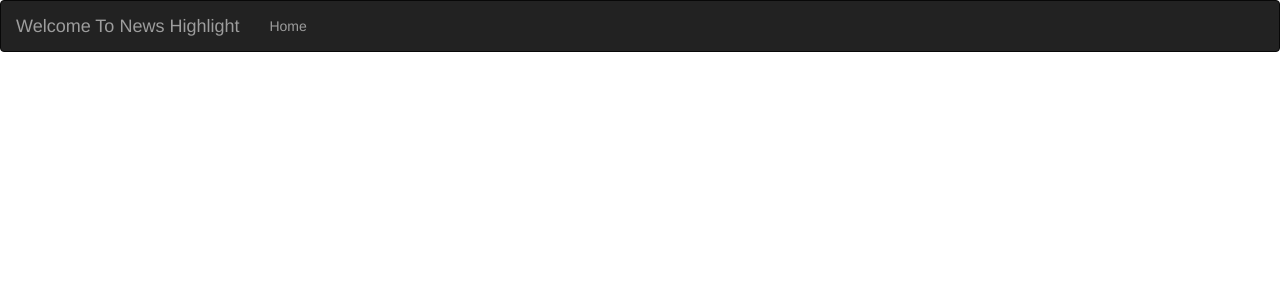
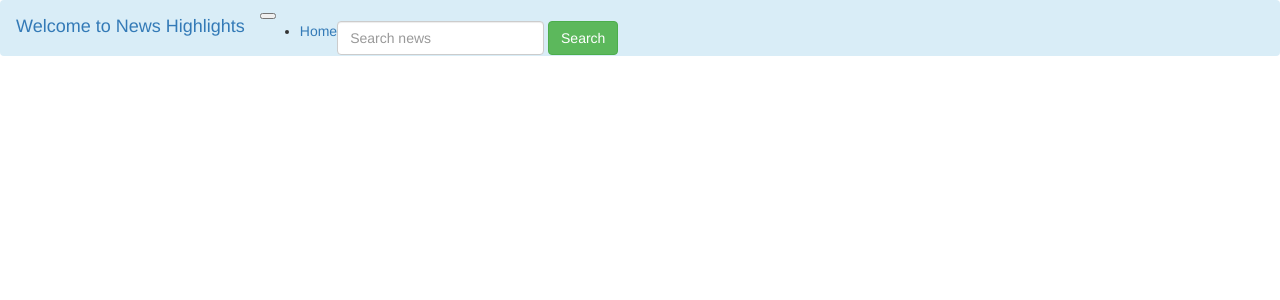
Before and after one commit to costamay/News-Highlight, a Flask app: template app/templates/base.html in a window 1280 px wide. Shown: the top 300 px of the page. Run offline with Flask 2, Linux system fonts and the light colour scheme; the template is opened without the code that fills it, so the values that code supplies are empty; some libraries are stand-ins or nearby versions.

Commit message:
Change the color of the navbar from dark to blue

```diff
--- a/app/templates/navbar.html
+++ b/app/templates/navbar.html
@@ -1,18 +1,19 @@
 
-<div class="navbar navbar-inverse bg-dark " role="navigation">
-    <div class="container-fluid">
-        <div class="navbar-header">
-            <button type="button" class="navbar-toggle" data-toggle="collapse" data-target=".navbar-collapse">
-                <span class="sr-only">Toggle navigation</span>
-                <span class="icon-bar"></span>
-                <span class="icon-bar"></span>
-                <span class="icon-bar"></span>
-            </button>
-            <a class="navbar-brand" href="/"> Welcome To News Highlight </a>
-        </div>
-        <div class="navbar-collapse collapse">
-            <ul class="nav navbar-nav">
-                <li><a href="/">Home</a></li>
-        </div>
-    </div>
-</div>
+<nav class="navbar navbar-expand-lg navbar-dark bg-info">
+  <a class="navbar-brand" href="/">Welcome to News Highlights</a>
+  <button class="navbar-toggler" type="button" data-toggle="collapse" data-target="#navbarSupportedContent" aria-controls="navbarSupportedContent" aria-expanded="false" aria-label="Toggle navigation">
+    <span class="navbar-toggler-icon"></span>
+  </button>
+
+  <div class="collapse navbar-collapse" id="navbarSupportedContent">
+    <ul class="navbar-nav mr-auto">
+      <li class="nav-item active">
+        <a class="nav-link" href="/">Home <span class="sr-only">(current)</span></a>
+      </li>
+    </ul>
+    <form class="form-inline my-2 my-lg-0">
+      <input class="form-control mr-sm-2" type="search" name ="news_query" placeholder="Search news" aria-label="Search">
+      <button class="btn btn-success my-2 my-sm-0" type="submit">Search</button>
+    </form>
+  </div>
+</nav>
```
